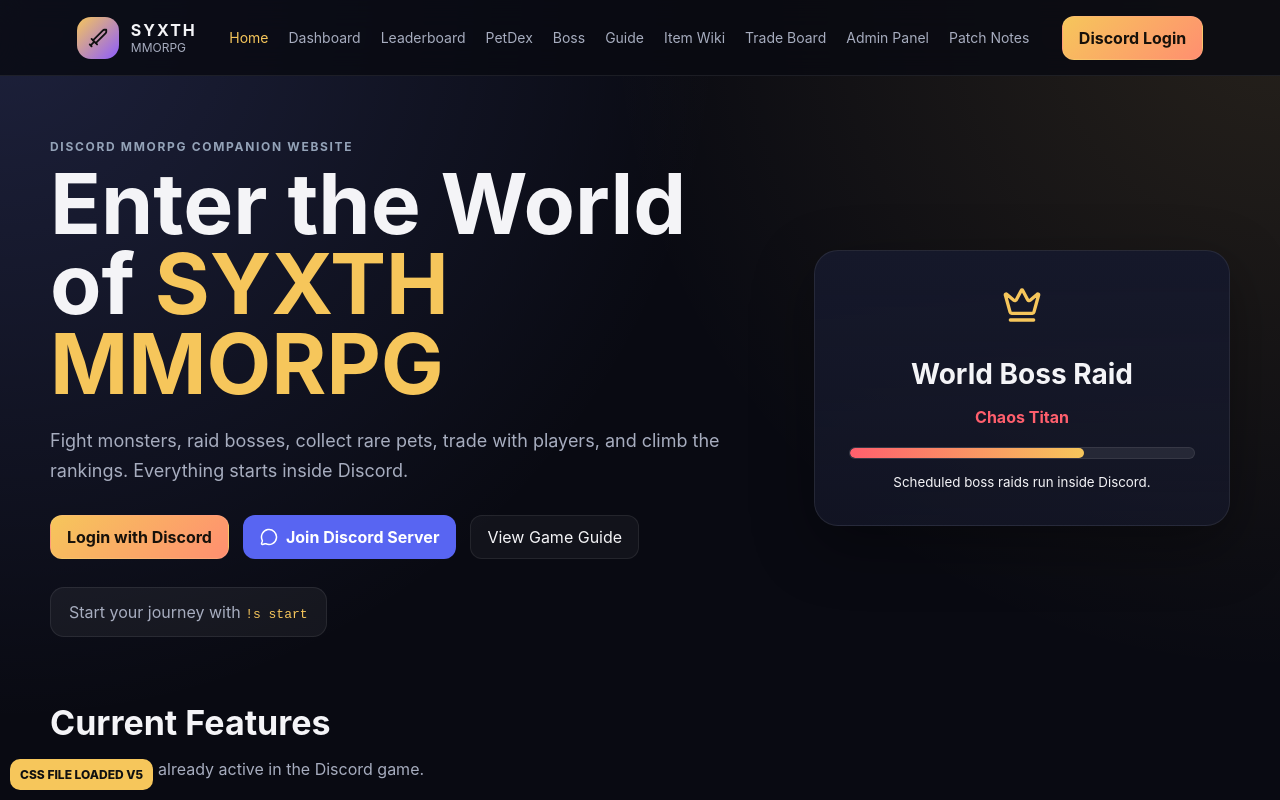
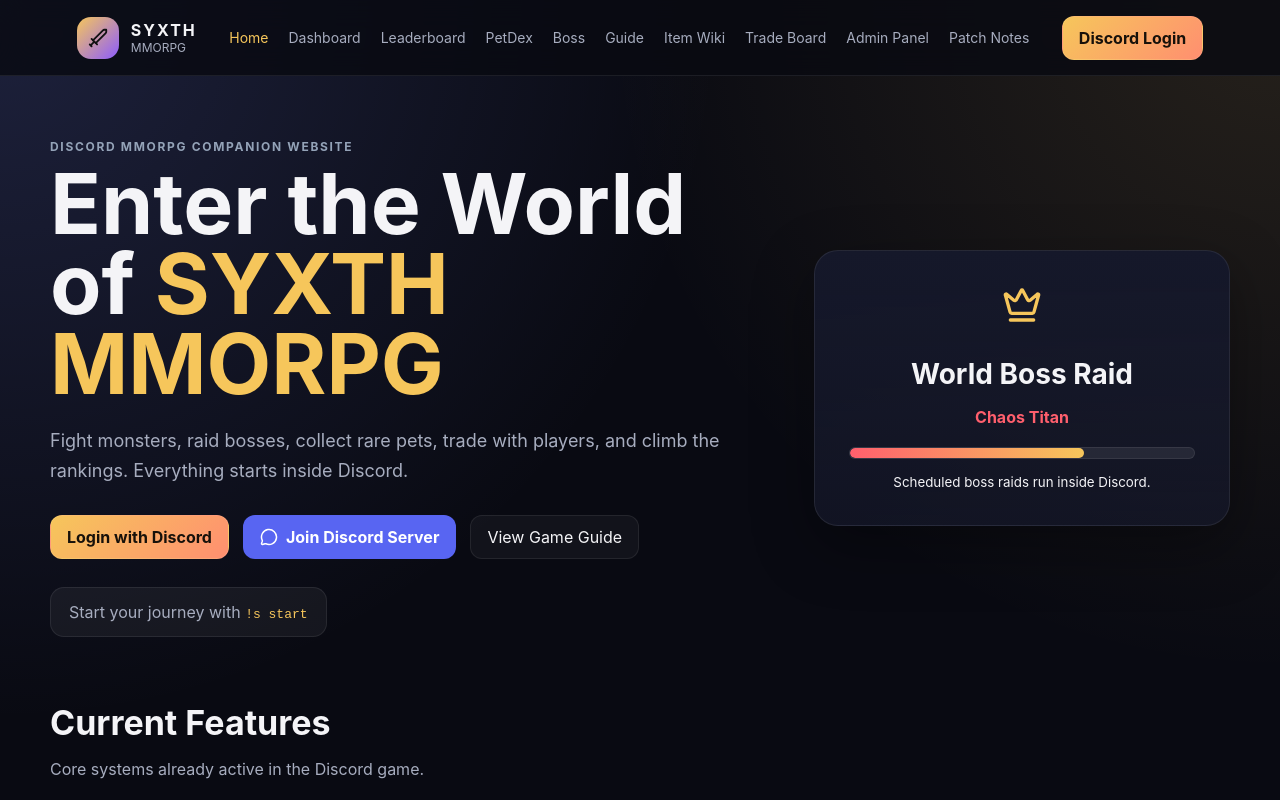
Before and after one commit to PJEnrique/syxthbot-web, a React (Vite) app in the folder client/: page / in a window 1280 px wide. Shown: the top 800 px of the page. Built offline with nearby package versions, Linux system fonts and the light colour scheme; no server answers.

Commit message:
remove v5 debug

```diff
--- a/client/src/styles.css
+++ b/client/src/styles.css
@@ -2055,16 +2055,3 @@ textarea {
     font-size: 13px;
   }
 }
-body::after {
-  content: "CSS FILE LOADED V5";
-  position: fixed;
-  left: 10px;
-  bottom: 10px;
-  z-index: 999999;
-  background: #f6c65b;
-  color: #111;
-  padding: 8px 10px;
-  border-radius: 10px;
-  font-size: 12px;
-  font-weight: 800;
-}
```
